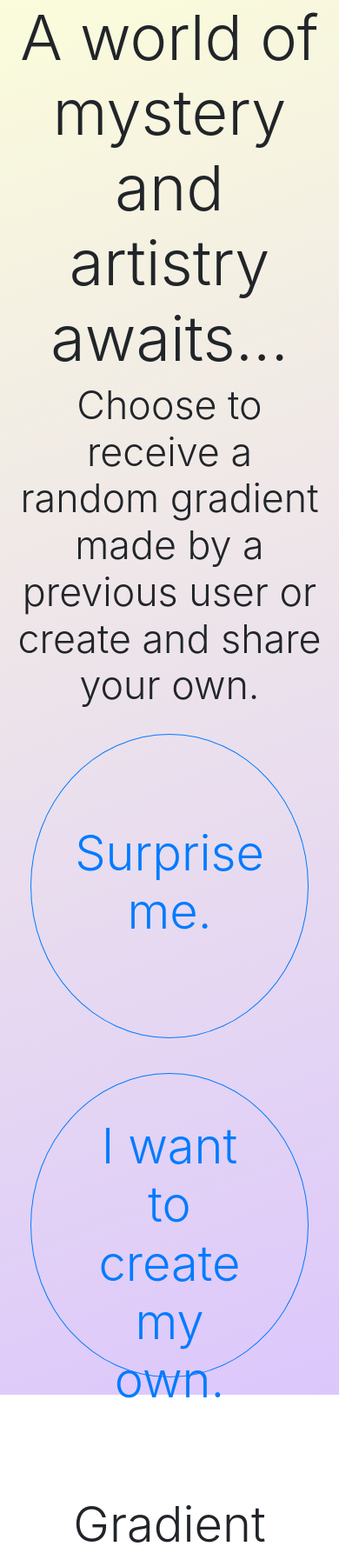
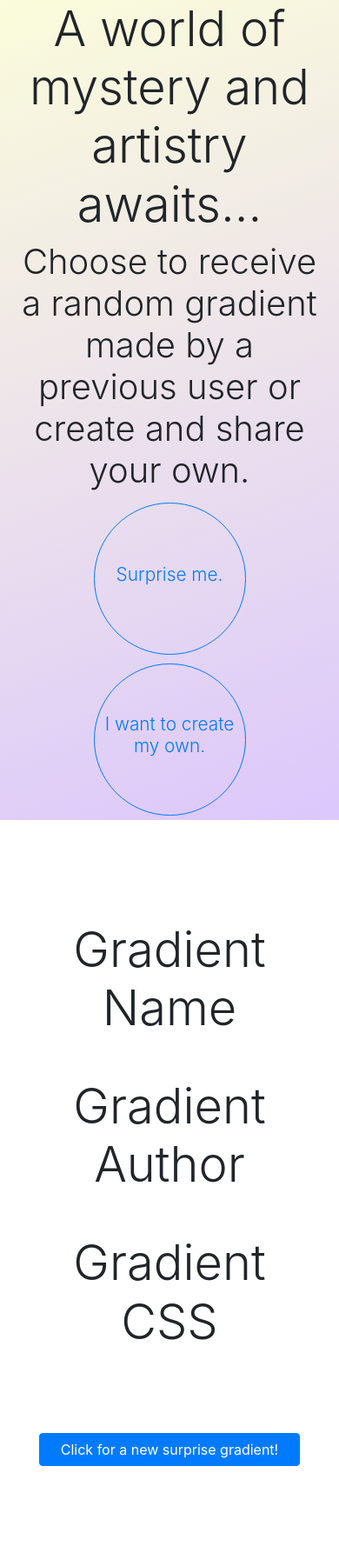
Before and after one commit to timothy-johnston/GradientBox, a Django app: page / in a window 390 px wide. Shown: the top 1786 px of the page at 87% size. Run offline with Django 3.2, Linux system fonts and the light colour scheme; data that the repository does not hold is empty; some libraries are stand-ins or nearby versions.

Commit message:
mobile styling: welcome page

```diff
--- a/gradientbox/api/static/api/main.css
+++ b/gradientbox/api/static/api/main.css
@@ -1,3 +1,37 @@
+@media (min-width: 320px) and (max-width: 767px) {
+
+    #welcome-prompt {
+        font-size: 3.5rem !important;
+    }
+
+    #welcome-subtitle {
+        font-size: 2.5rem !important;
+    }
+
+    .choice-container {
+        margin: 5px !important;
+    }
+
+    .btn-choice {
+        font-size: 1.0rem !important;
+        width: 175px !important;
+        height: 175px !important;
+        padding: 5px !important
+    }
+
+    .btn-choice h4 {
+        font-size: 1.3rem !important;
+    }
+
+
+
+    #gradient-submit-btn {
+        width: 100% !important;
+    }
+
+}
+
+
 section {
     min-height: 100vh;
 }
@@ -5,7 +39,7 @@ section {
 #section-welcome {
     display: flex;
     flex-direction: column;
-    justify-content: space-around;
+    justify-content: space-evenly;
     background-image: linear-gradient(-20deg, #dcc7fc 0%, #fbfcdb 100%);
 }
 
@@ -26,16 +60,16 @@ section {
 }
 
 .choice-container {
-    width: 350px;
-    height: 350px;
+    /* width: 350px; */
+    /* height: 350px; */
     margin: 20px;
     border-radius: 50%;
 }
 
 .btn-choice {
     font-size: 2.5rem;
-    width: 100%;
-    height: 100%;
+    width: 350px;
+    height: 350px;
     padding: 50px;
     border-radius: 50%;
     /* background: #ebfaff; */
--- a/gradientbox/api/static/api/main.js
+++ b/gradientbox/api/static/api/main.js
@@ -5,7 +5,8 @@
 //Do an event listner for lose focus of text input field or submit button
 //  on lose focus, re-gen color pickers
 
-var apiURL = "https://tedwardj11.pythonanywhere.com";
+// var apiURL = "https://tedwardj11.pythonanywhere.com";
+var apiURL = "http://127.0.0.1:8000";
 var apiPathRandomGradient = "/api/randomgradient";
 var apiPathGradients = "/api/gradients/";
 var cssFormatCustomHex = true;
```
Also changed, not shown: 1 other file.
